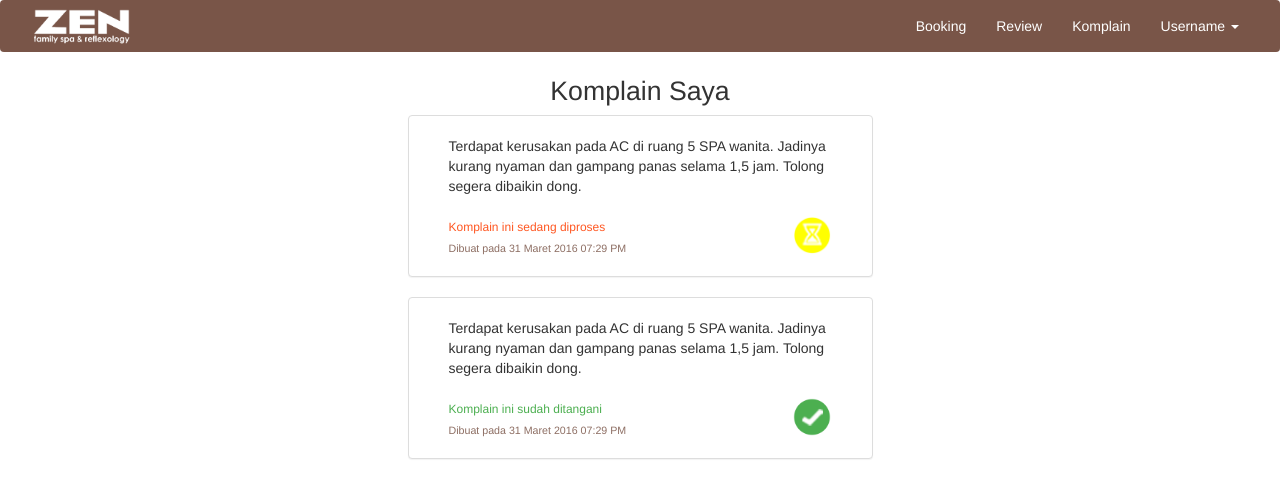
After one commit to AceInfosys/I3P-Infosys, a PHP site: page /komplainsaya.html in a window 1280 px wide. The commit adds this page. Shown: the top 498 px of the page. Run offline with PHP 8.4, Linux system fonts and the light colour scheme.

Commit message:
create komplain saya page

```diff
--- a/I3PFrontEnd/booking.html
+++ b/I3PFrontEnd/booking.html
@@ -21,7 +21,7 @@
                     <li class="dropdown"><a class="dropdown-toggle textwhite" data-toggle="dropdown" href="#">Username <span class="caret"></span></a>
                         <ul class="dropdown-menu">
                             <li><a href="pemesanansaya.html">Pemesanan Saya</a></li>
-                            <li><a href="#">Komplain Saya</a></li>
+                            <li><a href="komplainsaya.html"">Komplain Saya</a></li>
                             <li><a href="#">Log Out</a></li>
                         </ul>
                     </li>
--- a/I3PFrontEnd/css/style.css
+++ b/I3PFrontEnd/css/style.css
@@ -113,7 +113,7 @@ a{
 .panel-body{
     padding: 20px 40px !important;
 }
-.panelhead{
+.panelhead, .headcenter{
     font-size: 20pt;
     margin-bottom: 5px;
 }
@@ -210,7 +210,7 @@ a:hover{
     font-size: 13pt;
     margin-bottom: 3px;
 }
-.datepemesanan{
+.datepemesanan, .datekomplain{
     font-size: 8pt;
     color: #8d6e63;
     vertical-align: bottom;
@@ -228,3 +228,26 @@ a:hover{
     margin-left: -55px;
     width: 35px;
 }
+.waitkomplain, .donekomplain{
+    font-size: 9pt;
+    vertical-align: bottom;
+    display: inline-block;
+    height: 100%;
+    width: 100%;
+}
+.waitkomplain{
+    color: #ff5722;
+}
+.donekomplain{
+    color: #4caf50;
+}
+.iconkomplain{
+    float: right;
+    width: 38px;
+}
+.detailkomplain{
+    margin-top: 20px;
+}
+.headcenter{
+    text-align: center;
+}
--- /dev/null
+++ b/I3PFrontEnd/komplainsaya.html
@@ -0,0 +1,64 @@
+<!DOCTYPE html>
+<html>
+    <head>
+        <title>I3P - Register</title>
+        <meta name="description" content="Using for Information System task">
+        <link rel="stylesheet" href="css/style.css">
+        <link rel="stylesheet" href="css/bootstrap.min.css">
+        <script src="js/jquery.min.js"></script>
+        <script src="js/bootstrap.min.js"></script>
+    </head>
+    <body>
+        <nav class="navbar">
+            <div class="container-fluid">
+                <div class="container-header">
+                    <a class="navbar-brand" href="index.html"><img class="logonav" src="img/logozen.png"></a>
+                </div>
+                <ul class="nav navbar-nav navbar-right">
+                    <li><a class="textwhite" href="booking.html">Booking</a></li>
+                    <li><a class="textwhite" href="reviewuser.html">Review</a></li>
+                    <li ><a class="textwhite" href="komplainuser.html">Komplain</a></li>
+                    <li class="dropdown"><a class="dropdown-toggle textwhite" data-toggle="dropdown" href="#">Username <span class="caret"></span></a>
+                        <ul class="dropdown-menu">
+                            <li><a href="pemesanansaya.html">Pemesanan Saya</a></li>
+                            <li><a href="komplainsaya.html">Komplain Saya</a></li>
+                            <li><a href="#">Log Out</a></li>
+                        </ul>
+                    </li>
+                </ul>
+            </div>
+        </nav>
+        <div class="container">
+            <div class="headcenter">Komplain Saya</div>
+            <!--harusnya generate panel di sini, tergantung backendnya-->
+            <!-- tampilan untuk komplain diproses-->
+            <div class="panel panel-default panel-reg">
+                <div class="panel-body">
+                    <div class="desckomplain">Terdapat kerusakan pada AC di ruang 5 SPA wanita. Jadinya kurang nyaman dan gampang panas selama 1,5 jam. Tolong segera dibaikin dong.</div> <!-- ini harusnya isi komplain user-->
+                    <div class="row detailkomplain">
+                    <div class="col-sm-10">
+                        <div class="waitkomplain">Komplain ini sedang diproses</div>
+                        <div class="datekomplain">Dibuat pada 31 Maret 2016 07:29 PM</div><!-- ini harusnya tanggal dilakukannya komplain-->
+                    </div>
+                    <div class="col-sm-2">
+                    <img class="iconkomplain" src="img/waitkomplain.png"></div>
+                        </div>
+                </div>
+            </div>
+            <!-- ini harusnya kalau komplain udah selesai diproses-->
+            <div class="panel panel-default panel-reg">
+                <div class="panel-body">
+                    <div class="desckomplain">Terdapat kerusakan pada AC di ruang 5 SPA wanita. Jadinya kurang nyaman dan gampang panas selama 1,5 jam. Tolong segera dibaikin dong.</div> <!-- ini harusnya isi komplain user-->
+                    <div class="row detailkomplain">
+                    <div class="col-sm-10">
+                        <div class="donekomplain">Komplain ini sudah ditangani</div>
+                        <div class="datekomplain">Dibuat pada 31 Maret 2016 07:29 PM</div><!-- ini harusnya tanggal dilakukannya komplain-->
+                    </div>
+                    <div class="col-sm-2">
+                    <img class="iconkomplain" src="img/konfirmyes.png"></div>
+                        </div>
+                </div>
+            </div>
+        </div>
+    </body>
+</html>
--- a/I3PFrontEnd/komplainuser.html
+++ b/I3PFrontEnd/komplainuser.html
@@ -21,7 +21,7 @@
                     <li class="dropdown"><a class="dropdown-toggle textwhite" data-toggle="dropdown" href="#">Username <span class="caret"></span></a>
                         <ul class="dropdown-menu">
                             <li><a href="pemesanansaya.html">Pemesanan Saya</a></li>
-                            <li><a href="#">Komplain Saya</a></li>
+                            <li><a href="komplainsaya.html"">Komplain Saya</a></li>
                             <li><a href="#">Log Out</a></li>
                         </ul>
                     </li>
--- a/I3PFrontEnd/pemesanansaya.html
+++ b/I3PFrontEnd/pemesanansaya.html
@@ -17,11 +17,11 @@
                 <ul class="nav navbar-nav navbar-right">
                     <li><a class="textwhite" href="booking.html">Booking</a></li>
                     <li><a class="textwhite" href="reviewuser.html">Review</a></li>
-                    <li  class="active"><a class="textwhite" href="komplainuser.html">Komplain</a></li>
+                    <li ><a class="textwhite" href="komplainuser.html">Komplain</a></li>
                     <li class="dropdown"><a class="dropdown-toggle textwhite" data-toggle="dropdown" href="#">Username <span class="caret"></span></a>
                         <ul class="dropdown-menu">
                             <li><a href="pemesanansaya.html">Pemesanan Saya</a></li>
-                            <li><a href="#">Komplain Saya</a></li>
+                            <li><a href="komplainsaya.html">Komplain Saya</a></li>
                             <li><a href="#">Log Out</a></li>
                         </ul>
                     </li>
@@ -29,7 +29,7 @@
             </div>
         </nav>
         <div class="container">
-            <div class="panelhead">Pemesanan Saya</div>
+            <div class="headcenter">Pemesanan Saya</div>
             <!--harusnya generate panel di sini, tergantung backendnya-->
             <!-- tampilan untuk minta konfirmasi-->
             <div class="panel panel-default panel-reg">
--- a/I3PFrontEnd/reviewuser.html
+++ b/I3PFrontEnd/reviewuser.html
@@ -21,7 +21,7 @@
                     <li class="dropdown"><a class="dropdown-toggle textwhite" data-toggle="dropdown" href="#">Username <span class="caret"></span></a>
                         <ul class="dropdown-menu">
                             <li><a href="pemesanansaya.html">Pemesanan Saya</a></li>
-                            <li><a href="#">Komplain Saya</a></li>
+                            <li><a href="komplainsaya.html">Komplain Saya</a></li>
                             <li><a href="#">Log Out</a></li>
                         </ul>
                     </li>
```
Also changed, not shown: I3PFrontEnd/img/waitkomplain.png (added).
